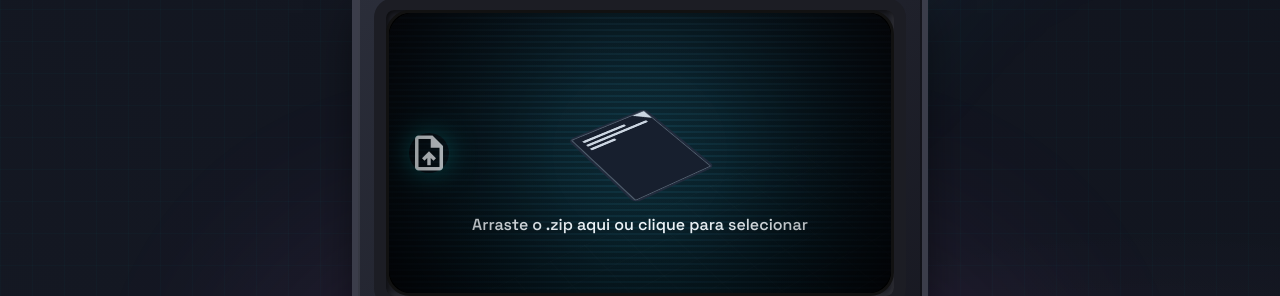
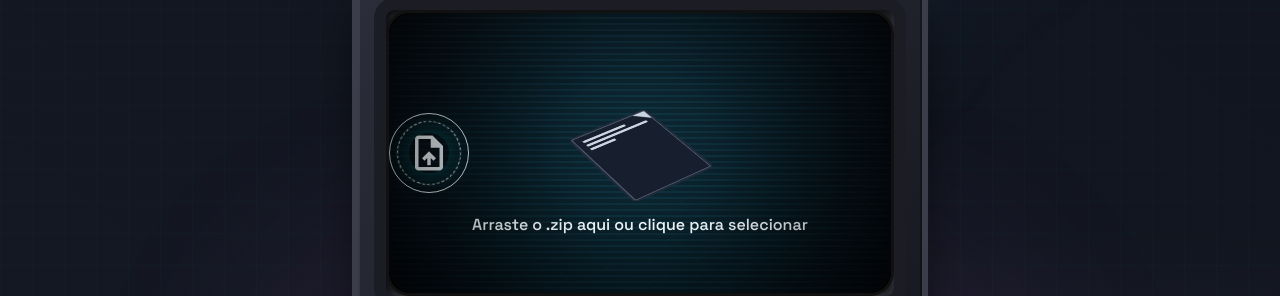
Before and after one commit to jonyduque/eproc2txt, a React (Vite) app: page / in a window 1280 px wide. Shown: the part 375-671 px from the top of the page. Built offline with nearby package versions, Linux system fonts and the light colour scheme.

Commit message:
style: fix fallback override and restore circle elements in Dropzone

```diff
--- a/src/components/LoadingScreen/Dropzone/Dropzone.tsx
+++ b/src/components/LoadingScreen/Dropzone/Dropzone.tsx
@@ -101,6 +101,8 @@ export default function Dropzone({ onZipParsed, onLoadingChange }: DropzoneProps
 							/>
 
 							<div className="dropzone-icon-wrapper">
+								<div className="dropzone-circle-outer" />
+								<div className="dropzone-circle-orbit" />
 								<div className="dropzone-circle-glow" />
 								<span className="material-icons dropzone-svg-icon-material">upload_file</span>
 							</div>
--- a/src/components/LoadingScreen/LoadingScreen.css
+++ b/src/components/LoadingScreen/LoadingScreen.css
@@ -3,11 +3,6 @@
 	--crt-bezel-bg: #1c1d24;
 	--crt-border-color: #3b3d4a;
 	--crt-shadow-color: rgba(0, 0, 0, 0.7);
-	--dropzone-circle-border: oklch(from var(--color-primary) l c h / 0.4);
-	/* biome-ignore lint/suspicious/noDuplicateCustomProperties: relative color fallback */
-	--dropzone-circle-border: --transparent(var(--color-primary), 0.4);
-	--dropzone-glow-bg: oklch(from var(--color-primary) l c h / 0.1);
-	--dropzone-glow-bg: --transparent(var(--color-primary), 0.1);
 }
 
 body.light-theme {
@@ -234,14 +229,16 @@ body.light-theme .dropzone-card::after {
 	position: absolute;
 	inset: 0;
 	border-radius: 999px;
-	border: var(--border-width-default) solid var(--color-primary-alpha-40);
+	border: var(--border-width-default) solid oklch(from var(--color-primary) l c h / 0.4);
+	border-color: --transparent(var(--color-primary), 0.4);
 }
 
 .dropzone-circle-orbit {
 	position: absolute;
 	inset: var(--space-2);
 	border-radius: 999px;
-	border: var(--border-width-default) dashed var(--color-primary-alpha-40);
+	border: var(--border-width-default) dashed oklch(from var(--color-primary) l c h / 0.4);
+	border-color: --transparent(var(--color-primary), 0.4);
 	animation: orbit 10s linear infinite;
 }
 
@@ -249,7 +246,9 @@ body.light-theme .dropzone-card::after {
 	position: absolute;
 	inset: var(--space-5);
 	border-radius: 999px;
-	background: var(--color-primary-alpha-10);
+	background: oklch(from var(--color-primary) l c h / 0.1);
+	/* biome-ignore lint/suspicious/noDuplicateProperties: relative color fallback */
+	background: --transparent(var(--color-primary), 0.1);
 	animation: glow-pulse 2s ease-in-out infinite alternate;
 }
 
@@ -476,15 +475,3 @@ body.light-theme .dropzone-card::after {
 		0 10px 20px rgba(0, 0, 0, 0.3),
 		inset 1px 1px 0 rgba(255, 255, 255, 0.1);
 }
-
-.dropzone-circle-outer {
-	border-color: var(--dropzone-circle-border);
-}
-
-.dropzone-circle-orbit {
-	border-color: var(--dropzone-circle-border);
-}
-
-.dropzone-circle-glow {
-	background: var(--dropzone-glow-bg);
-}
```
